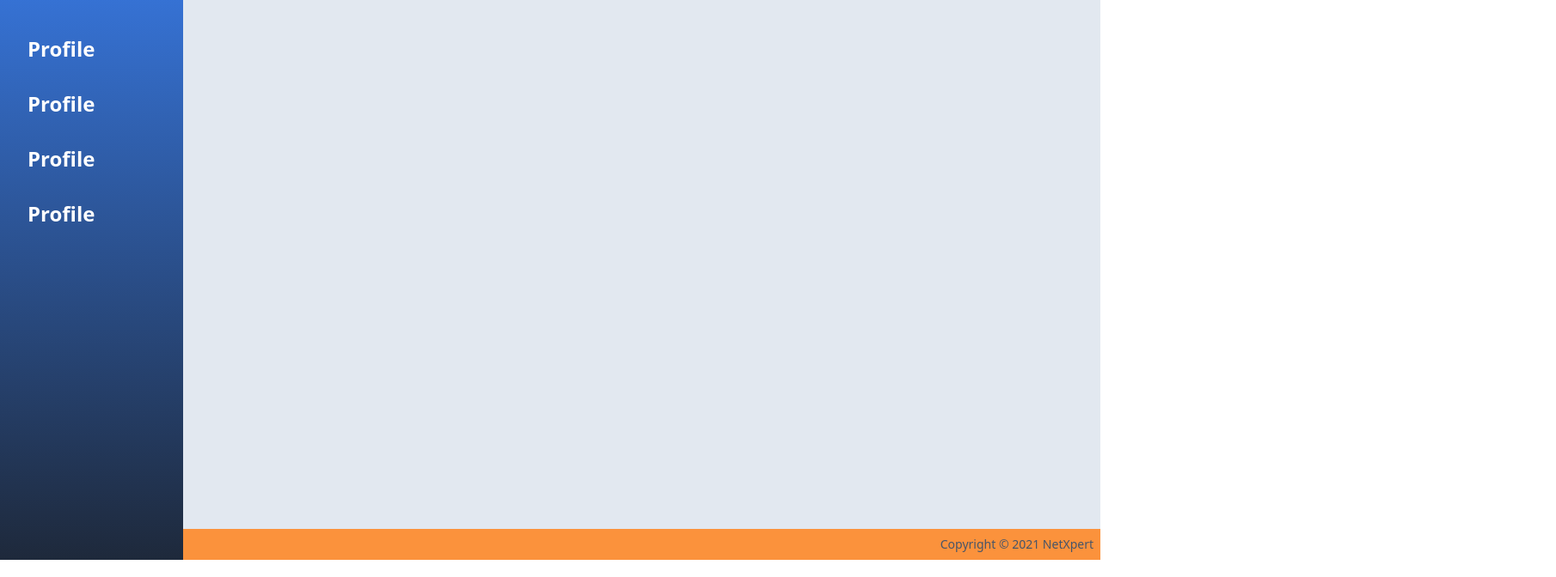
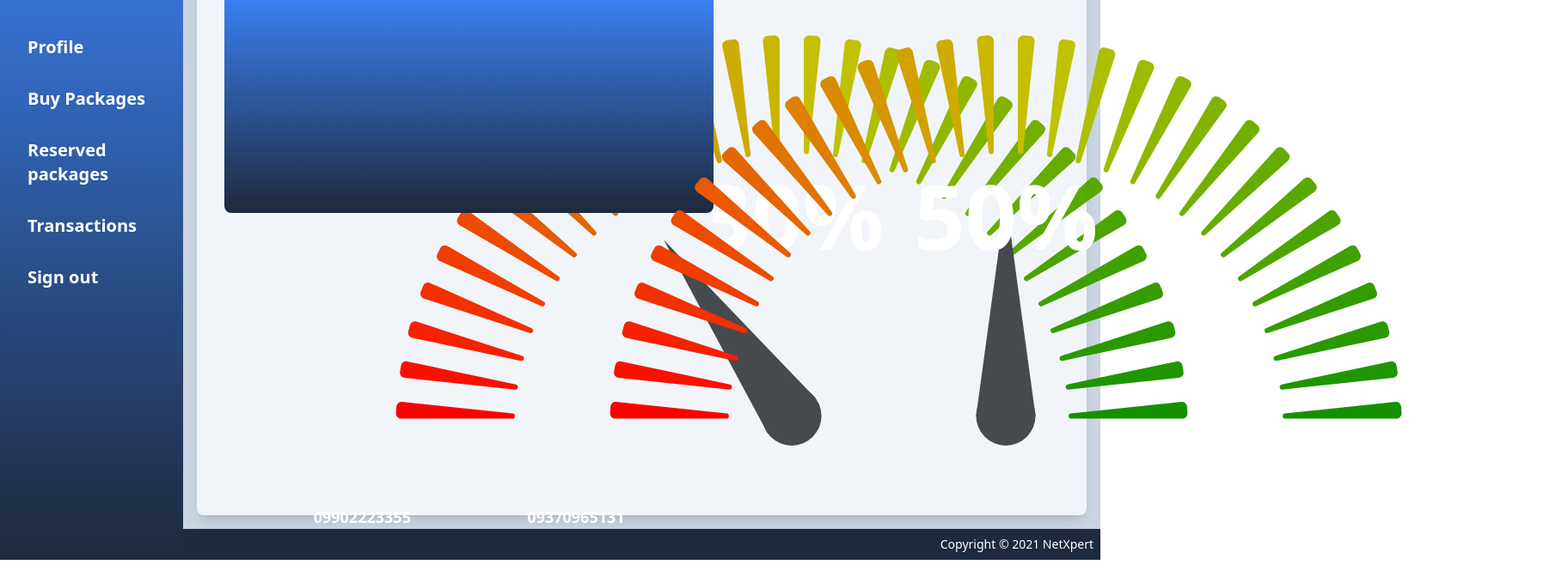
Before and after one commit to amirhoseinshagholani/netxpert-panel, a React (Vite) app: page /panel in a window 1280 px wide. Shown: the part 148-820 px from the top of the page at 86% size, 1810 px wide, since content can reach past the window. Built offline with nearby package versions, Linux system fonts and the light colour scheme.

Commit message:
made profile page

```diff
--- a/index.html
+++ b/index.html
@@ -5,7 +5,7 @@
     <link rel="icon" type="image/svg+xml" href="" />
     <script src="https://cdn.tailwindcss.com"></script>
     <meta name="viewport" content="width=device-width, initial-scale=1.0" />
-    <title>Vite + React</title>
+    <title>netXpert</title>
   </head>
   <body>
     <div id="root"></div>
--- a/package.json
+++ b/package.json
@@ -12,6 +12,7 @@
   "dependencies": {
     "react": "^18.3.1",
     "react-dom": "^18.3.1",
+    "react-gauge-chart": "^0.5.1",
     "react-hook-form": "^7.52.1",
     "react-router-dom": "^6.24.1",
     "react-toastify": "^10.0.5",
--- /dev/null
+++ b/src/features/components/customGaugeChart.jsx
@@ -0,0 +1,29 @@
+import React from 'react';
+import GaugeChart from 'react-gauge-chart';
+
+const CustomGaugeChart = ({ usedCredit, totalCredit,simcardNumber,packageName,packagePeriod }) => {
+  const percentage = usedCredit / totalCredit;
+
+  return (
+    <div>
+      <GaugeChart
+        id="gauge-chart"
+        nrOfLevels={30}
+        percent={percentage}
+        colors={['#FF0000', '#159100']}
+        arcWidth={0.3}
+      />
+      <div className='text-lg text-white flex mx-auto justify-center'>
+        {simcardNumber}
+      </div>
+      <div className='text-lg text-white flex mx-auto justify-center'>
+        {packageName}
+      </div>
+      <div className='text-lg text-white flex mx-auto justify-center'>
+        {packagePeriod}
+      </div>
+    </div>
+  );
+};
+
+export default CustomGaugeChart;
--- a/src/features/components/main-layout.jsx
+++ b/src/features/components/main-layout.jsx
@@ -9,38 +9,45 @@ const MainLayout = () => {
                     <div>
                         <div className="pt-12 pb-12"><img src={logo} className="w-48 mx-auto justify-center" alt="" /></div>
                         <div>
-                            <a href="#">
-                                <div className="p-3 pt-4 pb-4 pl-8 text-2xl font-semibold text-white hover:bg-gradient-to-r from-transparent to-slate-200">
+                            <a href="/panel">
+                                <div className="p-3 pt-4 pb-4 pl-8 text-xl font-semibold text-white hover:bg-gradient-to-r from-transparent to-slate-200">
                                     Profile
                                 </div>
                             </a>
                             <a href="#">
-                                <div className="p-3 pt-4 pb-4 pl-8 text-2xl font-semibold text-white hover:bg-gradient-to-r from-transparent to-slate-200">
-                                    Profile
+                                <div className="p-3 pt-4 pb-4 pl-8 text-xl font-semibold text-white hover:bg-gradient-to-r from-transparent to-slate-200">
+                                    Buy Packages
                                 </div>
                             </a>
                             <a href="#">
-                                <div className="p-3 pt-4 pb-4 pl-8 text-2xl font-semibold text-white hover:bg-gradient-to-r from-transparent to-slate-200">
-                                    Profile
+                                <div className="p-3 pt-4 pb-4 pl-8 text-xl font-semibold text-white hover:bg-gradient-to-r from-transparent to-slate-200">
+                                    Reserved packages
                                 </div>
                             </a>
                             <a href="#">
-                                <div className="p-3 pt-4 pb-4 pl-8 text-2xl font-semibold text-white hover:bg-gradient-to-r from-transparent to-slate-200">
-                                    Profile
+                                <div className="p-3 pt-4 pb-4 pl-8 text-xl font-semibold text-white hover:bg-gradient-to-r from-transparent to-slate-200">
+                                    Transactions
+                                </div>
+                            </a>
+                            <a href="#">
+                                <div className="p-3 pt-4 pb-4 pl-8 text-xl font-semibold text-white hover:bg-gradient-to-r from-transparent to-slate-200">
+                                    Sign out
                                 </div>
                             </a>
                         </div>
                     </div>
                 </div>
-                <div className="col-span-5 bg-slate-200 h-full flex flex-col">
-                    <div className="bg-orange-400 h-9 p-1 pl-2 shadow-lg">
-                        <span className="text-slate-600">Hi dear Amir, welcome to Net Expert!</span>
+                <div className="col-span-5 bg-slate-300 h-full flex flex-col">
+                    <div className="bg-slate-800 h-9 p-1 pl-2 shadow-lg">
+                        <span className="text-white">Hi dear, welcome to Net Expert!</span>
                     </div>
                     <div className="flex-grow p-4">
-                        <Outlet/>
+                        <div className="h-full">
+                            <Outlet/>
+                        </div>
                     </div>
-                    <div id="footer" className="bg-orange-400 h-9 p-2 ">
-                        <span className="flex mx-auto text-slate-600 justify-end font-normal text-sm">Copyright © 2021 NetXpert</span>
+                    <div id="footer" className="bg-slate-800 h-9 p-2 ">
+                        <span className="flex mx-auto text-white justify-end font-normal text-sm">Copyright © 2021 NetXpert</span>
                     </div>
                 </div>
             </div>
--- a/src/features/components/pages/profile.jsx
+++ b/src/features/components/pages/profile.jsx
@@ -1,7 +1,21 @@
+import CustomGaugeChart from "../customGaugeChart";
+
 const Profile=()=>{
     return(
         <>
-            Profile
+        <div className="h-full pb-5 pt-0 pl-0 pr-0 bg-slate-100 shadow-lg rounded rounded-lg">
+            <div className="bg-gradient-to-r from-orange-400 to-slate-100 h-14 p-2 rounded-tr-lg rounded-tl-lg">
+                <span className="text-white text-2xl">Profile</span>
+            </div>
+            <div className="grid grid-cols-12 p-5">
+                <div className="col-span-3 w-80 h-64 p-5 bg-gradient-to-b from-blue-500 to-slate-800 rounded rounded-lg m-3">
+                    <CustomGaugeChart usedCredit={30} totalCredit={100} simcardNumber={"09902223355"} packageName={"1 Mounth"} packagePeriod={"2023-3-2 to 2023-4-2"} />
+                </div>
+                <div className="col-span-3 w-80 h-64 p-5 bg-gradient-to-b from-blue-500 to-slate-800 rounded rounded-lg m-3">
+                    <CustomGaugeChart usedCredit={50} totalCredit={100} simcardNumber={"09370965131"} packageName={"3 Mounth"} packagePeriod={"2023-3-5 to 2023-6-5"} />
+                </div>
+            </div>
+        </div>
         </>
     )
 }
```
Also changed, not shown: 1 other file (tests, documents, lock files or other folders).
